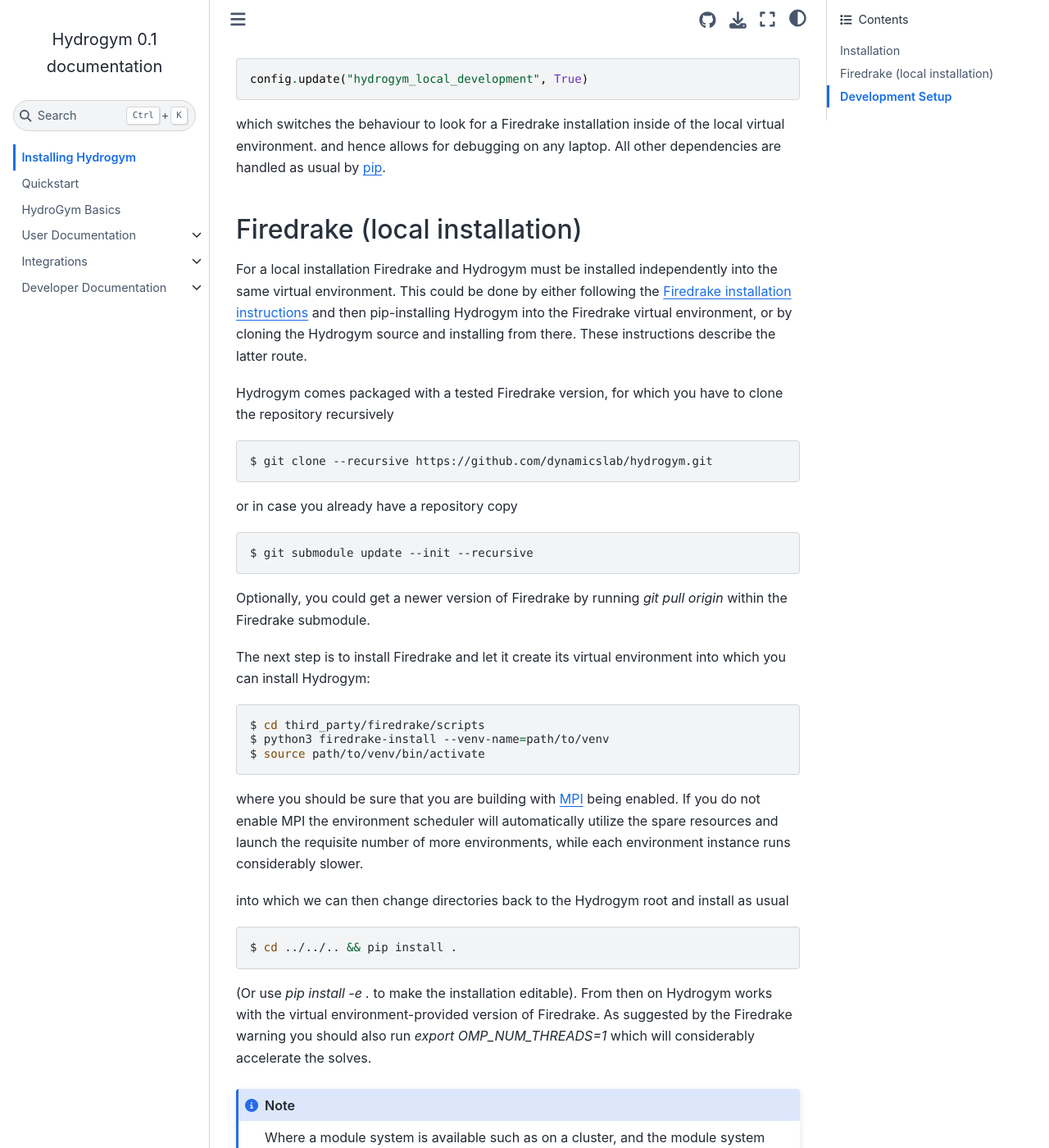
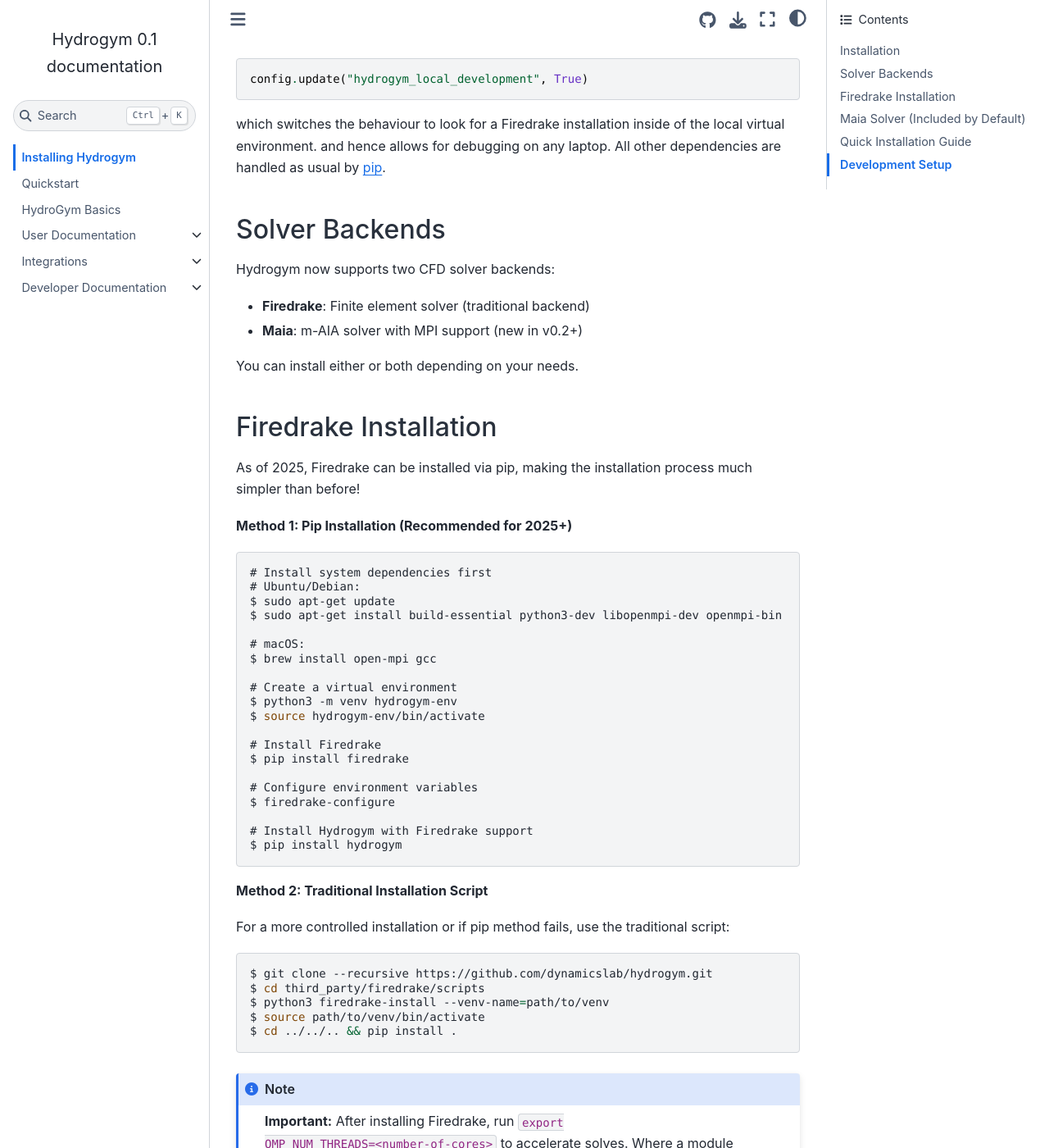
Before and after one commit to dynamicslab/hydrogym, a Sphinx documentation site: the page built from docs/installation.rst, in a window 1280 px wide and 1400 px high, scrolled down 708 px. Shown: the whole window at 82% size. Built offline with Sphinx 7.4.7 and the Sphinx Book theme 1.1.4, drawn with Linux system fonts in a browser that asks for light colours; pages that are not in the unit, such as notebooks, are missing from menus; some of the changed text lies outside the part shown.

Commit message:
Add instructions for MAIA.

```diff
--- a/docs/installation.rst
+++ b/docs/installation.rst
@@ -33,53 +33,117 @@
 which switches the behaviour to look for a Firedrake installation inside of the local virtual environment. and hence
 allows for debugging on any laptop. All other dependencies are handled as usual by `pip <https://pip.pypa.io/en/stable/>`_.
 
-Firedrake (local installation)
----------
+Solver Backends
+---------------
 
-For a local installation Firedrake and Hydrogym must be installed independently into the same virtual environment.
-This could be done by either following the `Firedrake installation instructions <https://www.firedrakeproject.org/download.html>`_
-and then pip-installing Hydrogym into the Firedrake virtual environment, or by cloning the Hydrogym source and installing from there.
-These instructions describe the latter route.
+Hydrogym now supports two CFD solver backends:
 
-Hydrogym comes packaged with a tested Firedrake version, for which you have to clone the repository recursively
+- **Firedrake**: Finite element solver (traditional backend)
+- **Maia**: m-AIA solver with MPI support (new in v0.2+)
+
+You can install either or both depending on your needs.
+
+Firedrake Installation
+----------------------
+
+As of 2025, Firedrake can be installed via pip, making the installation process much simpler than before!
+
+**Method 1: Pip Installation (Recommended for 2025+)**
+
+.. code-block:: console
+
+    # Install system dependencies first
+    # Ubuntu/Debian:
+    $ sudo apt-get update
+    $ sudo apt-get install build-essential python3-dev libopenmpi-dev openmpi-bin
+
+    # macOS:
+    $ brew install open-mpi gcc
+
+    # Create a virtual environment
+    $ python3 -m venv hydrogym-env
+    $ source hydrogym-env/bin/activate
+
+    # Install Firedrake
+    $ pip install firedrake
+
+    # Configure environment variables
+    $ firedrake-configure
+
+    # Install Hydrogym with Firedrake support
+    $ pip install hydrogym
+
+**Method 2: Traditional Installation Script**
+
+For a more controlled installation or if pip method fails, use the traditional script:
 
 .. code-block:: console
 
     $ git clone --recursive https://github.com/dynamicslab/hydrogym.git
+    $ cd third_party/firedrake/scripts
+    $ python3 firedrake-install --venv-name=path/to/venv
+    $ source path/to/venv/bin/activate
+    $ cd ../../.. && pip install .
 
-or in case you already have a repository copy
+.. note::
+
+    **Important:** After installing Firedrake, run ``export OMP_NUM_THREADS=<number-of-cores>`` to accelerate solves.
+    Where a module system is available (e.g., on a cluster), prefer using a pre-installed MPI-enabled Firedrake module.
+
+Maia Solver (Included by Default)
+----------------------------------
+
+The Maia solver backend with HuggingFace Hub integration is now included by default in HydroGym!
+
+All you need to do is install the system MPI library:
 
 .. code-block:: console
 
-    $ git submodule update --init --recursive
+    # Install system MPI library (required for mpi4py)
+    # Ubuntu/Debian:
+    $ sudo apt-get install libopenmpi-dev openmpi-bin
 
-Optionally, you could get a newer version of Firedrake by running `git pull origin` within the Firedrake submodule.
+    # macOS:
+    $ brew install open-mpi
 
-The next step is to install Firedrake and let it create its virtual environment into which you can install Hydrogym:
+    # Install Hydrogym (Maia support included)
+    $ pip install hydrogym
+
+**Included Dependencies:**
+
+- ``gymnasium`` - Modern Gym API (replaces old gym)
+- ``mpi4py`` - MPI communication with m-AIA solver
+- ``omegaconf`` - Configuration management
+- ``einops`` - Tensor operations
+- ``huggingface-hub`` - Environment data management
+- ``pandas``, ``scipy`` - Data handling
+
+Quick Installation Guide
+------------------------
+
+**For Maia users (simplest):**
 
 .. code-block:: console
 
-    $ cd third_party/firedrake/scripts
-    $ python3 firedrake-install --venv-name=path/to/venv
-    $ source path/to/venv/bin/activate
+    $ sudo apt-get install libopenmpi-dev  # or brew install open-mpi on macOS
+    $ pip install hydrogym
 
-where you should be sure that you are building with `MPI <https://www.open-mpi.org>`_ being enabled. If you do not enable MPI the
-environment scheduler will automatically utilize the spare resources and launch the requisite number of more environments,
-while each environment instance runs considerably slower.
-
-into which we can then change directories back to the Hydrogym root and install as usual
+**For Firedrake users:**
 
 .. code-block:: console
 
-    $ cd ../../.. && pip install .
+    $ pip install firedrake
+    $ firedrake-configure
+    $ pip install hydrogym
 
-(Or use `pip install -e .` to make the installation editable).  From then on Hydrogym works
-with the virtual environment-provided version of Firedrake.  As suggested by the Firedrake warning
-you should also run `export OMP_NUM_THREADS=1` which will considerably accelerate the solves.
+**For both Firedrake and Maia:**
 
-.. note::
+.. code-block:: console
 
-    Where a module system is available such as on a cluster, and the module system provides a MPI-enabled version of Firedrake this should **strictly** be preferred.
+    $ sudo apt-get install libopenmpi-dev openmpi-bin
+    $ pip install firedrake
+    $ firedrake-configure
+    $ pip install hydrogym
 
 Development Setup
 -----------------
```
